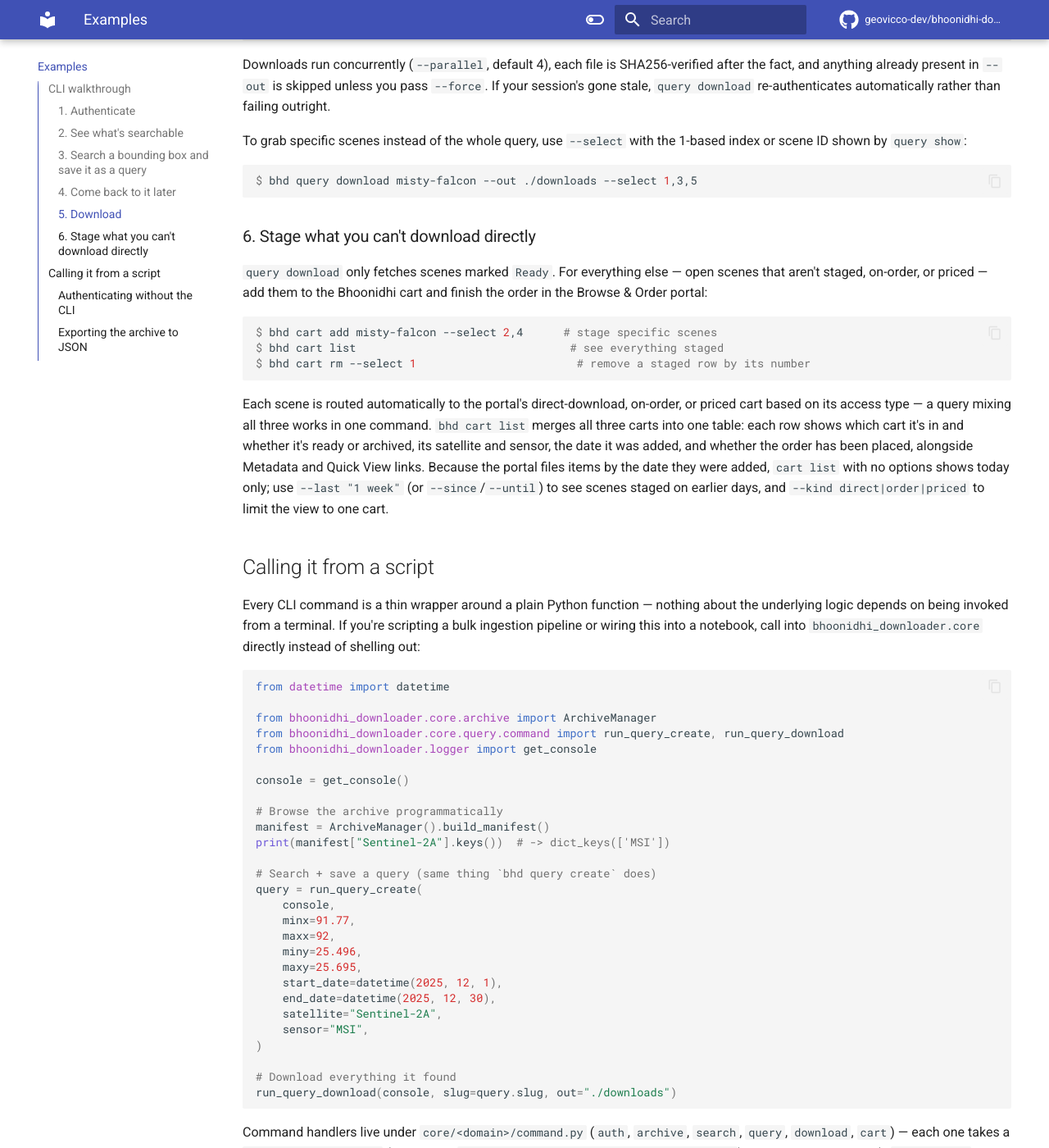
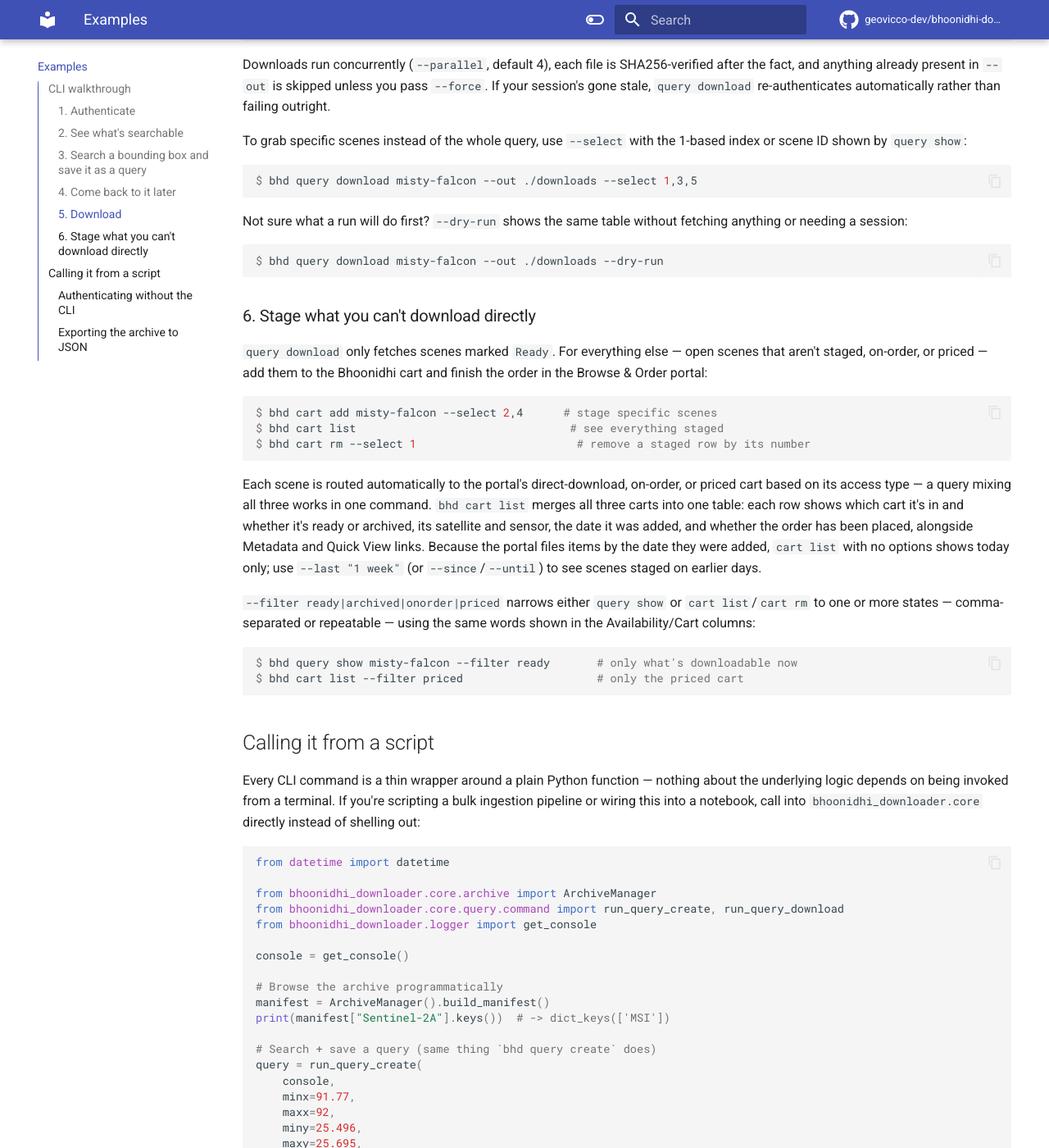
Before and after one commit to geovicco-dev/bhoonidhi-downloader, an MkDocs documentation site: the page built from docs/examples.md, in a window 1280 px wide and 1400 px high, scrolled down 1269 px. Shown: the whole window at 82% size. Built offline with MkDocs 1.6.1 and Material for MkDocs 9.7.7, drawn with Linux system fonts in a browser that asks for light colours; comment, search, counter and statistics services are not loaded.

Commit message:
docs: document --dry-run and --filter, drop the stale demo video link
README/examples now cover 'query download --dry-run' and the '-f/--filter'
flag on query show, cart list, and cart rm, and no longer mention the
removed --kind option. The API reference gains entries for the new
preview module, parse_availability_filter, and the cart's filter helpers.

Also drops the YouTube demo badge/link from the README -- the video
predates cart, dry-run, and filter, so it no longer reflects what the
tool does.

````diff
--- a/docs/examples.md
+++ b/docs/examples.md
@@ -60,6 +60,12 @@ To grab specific scenes instead of the whole query, use `--select` with the 1-ba
 $ bhd query download misty-falcon --out ./downloads --select 1,3,5
 ```
 
+Not sure what a run will do first? `--dry-run` shows the same table without fetching anything or needing a session:
+
+```console
+$ bhd query download misty-falcon --out ./downloads --dry-run
+```
+
 ### 6. Stage what you can't download directly
 
 `query download` only fetches scenes marked `Ready`. For everything else — open scenes that aren't staged, on-order, or priced — add them to the Bhoonidhi cart and finish the order in the Browse & Order portal:
@@ -70,7 +76,14 @@ $ bhd cart list                                # see everything staged
 $ bhd cart rm --select 1                        # remove a staged row by its number
 ```
 
-Each scene is routed automatically to the portal's direct-download, on-order, or priced cart based on its access type — a query mixing all three works in one command. `bhd cart list` merges all three carts into one table: each row shows which cart it's in and whether it's ready or archived, its satellite and sensor, the date it was added, and whether the order has been placed, alongside Metadata and Quick View links. Because the portal files items by the date they were added, `cart list` with no options shows today only; use `--last "1 week"` (or `--since`/`--until`) to see scenes staged on earlier days, and `--kind direct|order|priced` to limit the view to one cart.
+Each scene is routed automatically to the portal's direct-download, on-order, or priced cart based on its access type — a query mixing all three works in one command. `bhd cart list` merges all three carts into one table: each row shows which cart it's in and whether it's ready or archived, its satellite and sensor, the date it was added, and whether the order has been placed, alongside Metadata and Quick View links. Because the portal files items by the date they were added, `cart list` with no options shows today only; use `--last "1 week"` (or `--since`/`--until`) to see scenes staged on earlier days.
+
+`--filter ready|archived|onorder|priced` narrows either `query show` or `cart list`/`cart rm` to one or more states — comma-separated or repeatable — using the same words shown in the Availability/Cart columns:
+
+```console
+$ bhd query show misty-falcon --filter ready       # only what's downloadable now
+$ bhd cart list --filter priced                    # only the priced cart
+```
 
 ## Calling it from a script
 
````
Also changed, not shown: README.md (+4 -4 lines), docs/api/cart.md (+4 -0 lines), docs/api/download.md (+8 -0 lines), docs/api/search.md (+2 -0 lines).
